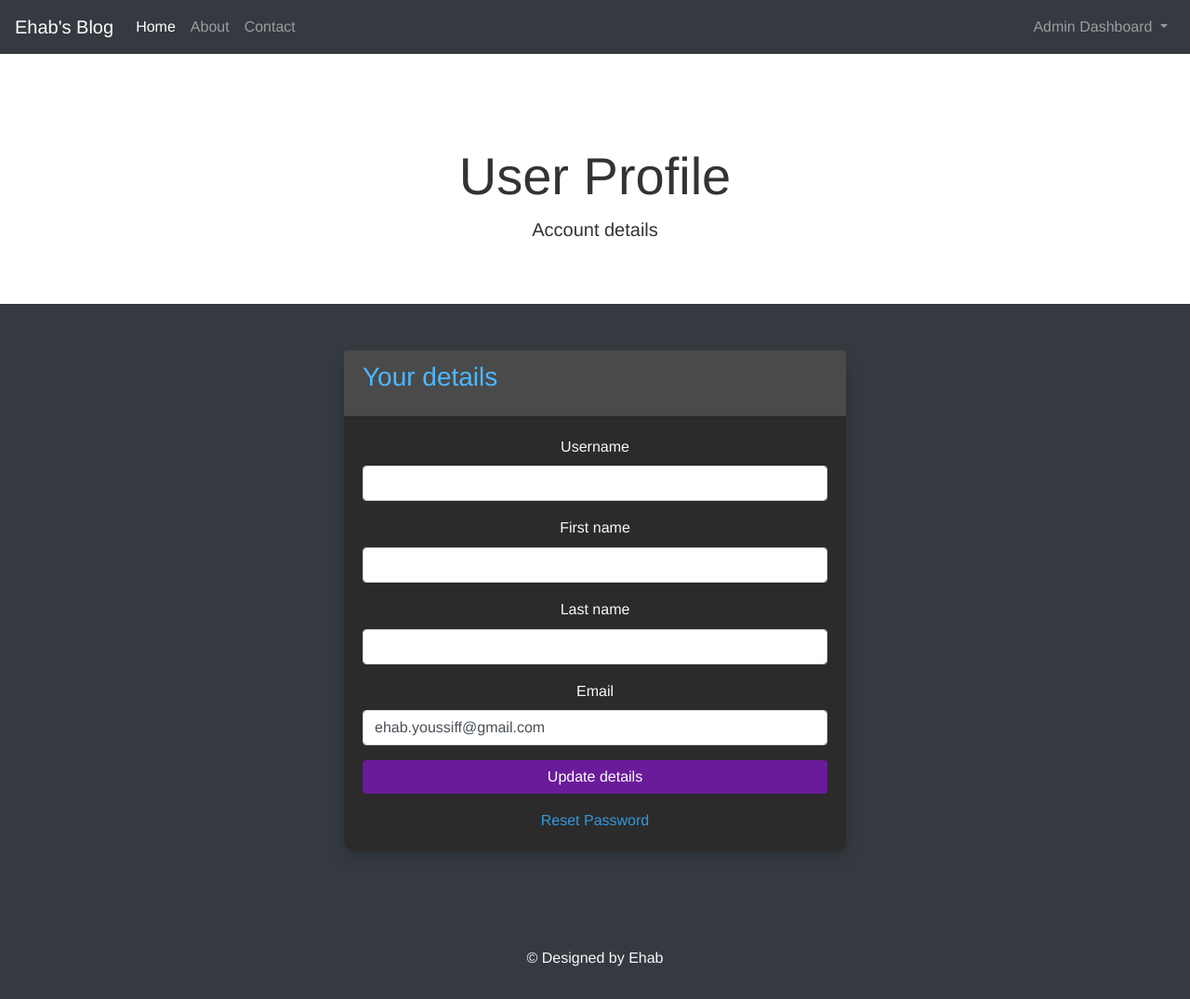
After one commit to ehabahmed2/blog-platform, a Django app: page /profile/ in a window 1280 px wide. The commit adds this page. Shown: the whole page at 93% size. Run offline with Django 5.2, Linux system fonts and the light colour scheme; a user stored in the database is signed in; data comes from the database, SQL or seed files in the repository; both versions use the stored data as it was after the commit; some libraries are stand-ins or nearby versions.

Commit message:
created a reset pass, update user profile

```diff
--- a/blog/forms.py
+++ b/blog/forms.py
@@ -1,5 +1,5 @@
 from django import forms
-from django.contrib.auth.forms import UserCreationForm
+from django.contrib.auth.forms import UserCreationForm, UserChangeForm
 from django.contrib.auth import get_user_model
 from .models import Login
 
@@ -25,3 +25,15 @@ class LoginUser(forms.ModelForm):
         for field_name, field in self.fields.items():
             field.widget.attrs['class'] = 'form-control'
     password = forms.CharField(widget=forms.PasswordInput())  # To display the password field as '*****' in forms
+
+# update user profile
+class UpdateProfile(UserChangeForm):
+    password = None # to hide the Password-authan
+    class Meta:
+        model = User
+        fields = ['username', 'first_name', 'last_name', 'email']
+
+    def __init__(self, *args, **kwargs):
+        super(UpdateProfile, self).__init__(*args, **kwargs)
+        for field_name, field in self.fields.items():
+            field.widget.attrs['class'] = 'form-control'
--- a/blog/templates/base.html
+++ b/blog/templates/base.html
@@ -55,7 +55,7 @@
                         </a>
                         <div class="dropdown-menu dropdown-menu-right" aria-labelledby="userMenu">
                             {% if user.is_authenticated %}
-                            <a class="dropdown-item" href="">{{user.first_name}}</a>
+                            <a class="dropdown-item" href="{% url "user_profile" %}">{{user.first_name}}</a>
                             <a class="dropdown-item" href="{% url 'logout' %}">Logout</a>
                             {% else %}
                             <a class="dropdown-item" href="{% url "login" %}">Login</a>
--- /dev/null
+++ b/blog/templates/users/user_profile.html
@@ -0,0 +1,65 @@
+{% extends "base.html" %}
+{% block content %}
+<style>
+    .container {
+        margin-top: 50px;
+    }
+    .card {
+        background-color: #2b2b2b;
+        border: none;
+    }
+    .card-header {
+        background-color: #4a4a4a;
+    }
+    .btn-custom {
+        background-color: #6a1b9a;
+        border: none;
+        color: #fff;
+        width: 100%;
+    }
+    .btn-custom:hover {
+        background-color: #4a148c;
+    }
+    .card-title {
+        color: #4db8ff;
+    }
+    .card-body {
+        text-align: center;
+    }
+</style>
+<!-- Hero Section -->
+<section class="hero-section text-center py-5">
+    <div class="container">
+        <h1 class="display-4">User Profile</h1>
+        <p class="lead">Account details</p>
+    </div>
+</section>
+<div class="container">
+    <div class="row justify-content-center">
+        <div class="col-md-6 mb-3">
+            <div class="card shadow">
+                <div class="card-header">
+                    <h3 class="card-title">Your details</h3>
+                </div>
+                <div class="card-body">
+                    <form method="post" action="">
+                        {% csrf_token %}
+                        <!-- Loop over all form fields -->
+                        {% for field in form %}
+                        <div class="mb-3">
+                                <label for="{{ field.id_for_label }}">{{ field.label }}</label>
+                                {{ field }}
+                                {{ field.errors }}
+                        </div>
+                        {% endfor %}
+                        <button type="submit" class="btn btn-custom">Update details</button>
+                    </form>
+                    <div class="mt-3 text-center">
+                        <a href="{% url 'update_pass' %}" class="link-secondary">Reset Password</a>
+                    </div>
+                </div>
+            </div>
+        </div>
+    </div>
+</div>
+{% endblock content %}
--- a/blog/urls.py
+++ b/blog/urls.py
@@ -1,9 +1,10 @@
 from django.urls import path
 from . import views
-from django.contrib.auth import views as auth_views
 
 urlpatterns = [
     path('', views.home, name='home'),
     path('register/', views.register_user, name='register'),
     path('login/', views.login_user, name='login'),
+    path('update_password/', views.update_pass, name='update_pass'),
+    path('profile/', views.user_profile, name='user_profile'),
 ]
--- a/blog/views.py
+++ b/blog/views.py
@@ -1,7 +1,21 @@
 from django.shortcuts import render, redirect
 from django.contrib.auth import login, logout, authenticate
 from django.contrib import messages
-from .forms import CreateUser, LoginUser
+from .forms import CreateUser, LoginUser, UpdateProfile
+from .models import UserProfile
+from django.contrib.auth import get_user_model
+
+
+from django.contrib.auth.forms import PasswordChangeForm
+from django.contrib.auth import update_session_auth_hash
+
+
+
+# users profile
+from django.contrib.auth.models import AbstractUser
+from django.db import models
+
+
 # Create your views here.
 def home(request):
     return render(request, 'home.html', {})
@@ -37,3 +51,35 @@ def login_user(request):
     else:
         form = LoginUser()
     return render(request, 'users/login.html', {'form': form})
+
+def update_pass(request):
+    if request.user.is_authenticated:
+        if request.method == 'POST':
+            form = PasswordChangeForm(request.user, request.POST)
+            if form.is_valid():
+                user = form.save()
+                update_session_auth_hash(request, user)
+                messages.success(request, 'Password ')
+                return redirect('home')
+        else:
+            form = PasswordChangeForm(request.user)
+    else:
+        messages.error(request, 'You must be logged in')
+        return redirect('home')
+    return render(request, 'users/update_pass.html', {'form':form})
+
+User = get_user_model()
+# Update user profile
+def user_profile(request):
+    if request.user.is_authenticated:
+        current_user = User.objects.get(id=request.user.id)
+        form = UpdateProfile(request.POST or None, instance=current_user)
+        if form.is_valid():
+            form.save()
+            login(request, current_user)
+            messages.success(request, "Your details are saved successfully!")
+            return redirect('user_profile')
+    else:
+        messages.info(request, 'You must be logged in')
+        return redirect('home')
+    return render(request, 'users/user_profile.html', {'form': form})
```
Also changed, not shown: blog/models.py (+26 -1 lines), blog/templates/users/update_pass.html (added, +73 -0 lines), admin_dash/migrations/0006_alter_customuser_is_active.py (added), blog/migrations/0002_userprofile.py (added), db.sqlite3.
